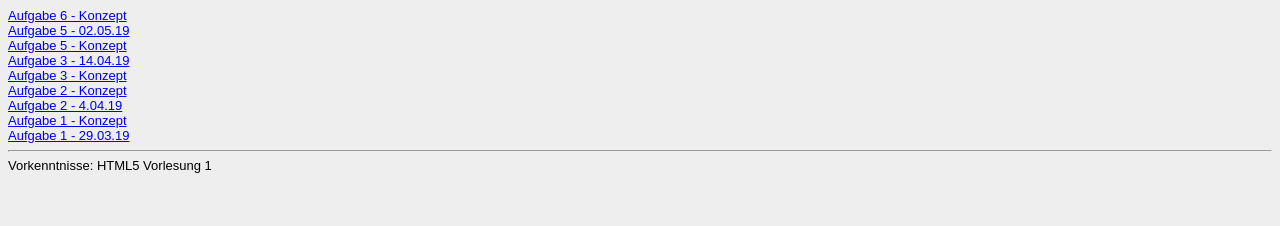
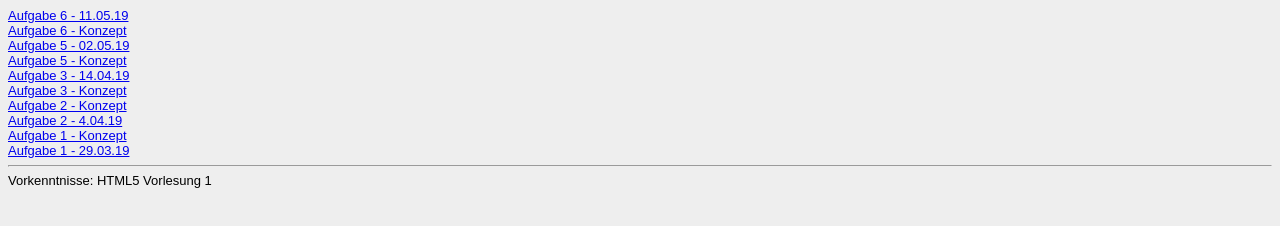
Before and after one commit to lisawl/lisawl.github.io, a plain HTML site: page Steckbrief/steckbrief.htm in a window 1280 px wide. Drawn offline with Linux system fonts and the light colour scheme.

Commit message:
Update steckbrief.htm

```diff
--- a/Steckbrief/steckbrief.htm
+++ b/Steckbrief/steckbrief.htm
@@ -5,6 +5,7 @@
 <!-- diese Zeile zuvor löschen
 <a href="Datenadresse eintragen" target="_blank">Aufgabe 1a, 1.1.2015</a></br>
 und diese -->
+<a href="https://lisawl.github.io/Aufgabe6/Aufgabe6.html" target=_blank"> Aufgabe 6 - 11.05.19 </a></br>
 <a href="https://lisawl.github.io/Aufgabe6/Konzept.jpg" target=_blank"> Aufgabe 6 - Konzept </a></br>
 <a href="https://lisawl.github.io/Aufgabe4/Aufgabe4.html" target=_blank"> Aufgabe 5 - 02.05.19 </a></br>
 <a href="https://lisawl.github.io/Aufgabe4/Konzept.jpg" target=_blank"> Aufgabe 5 - Konzept</a></br>
```
